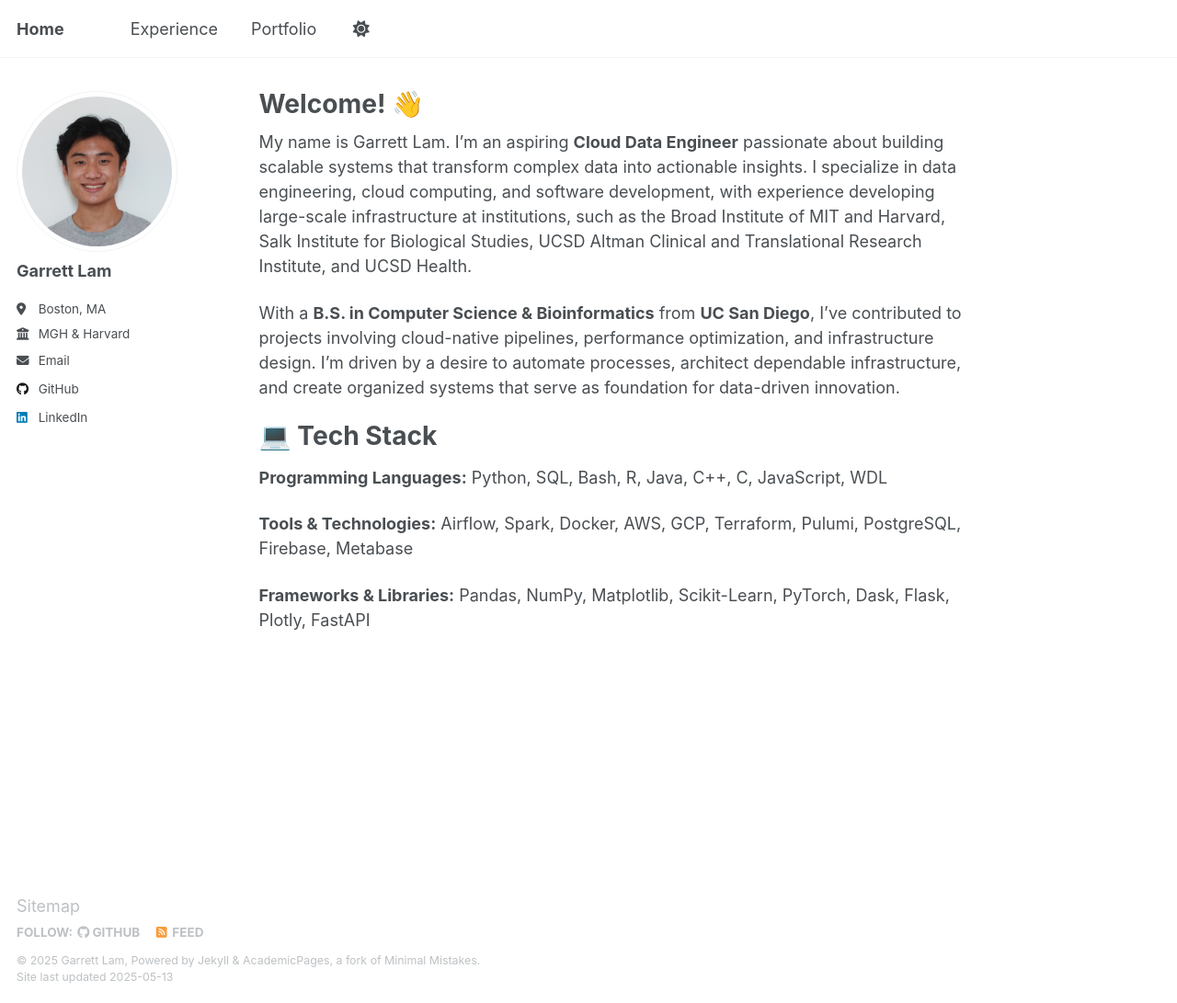
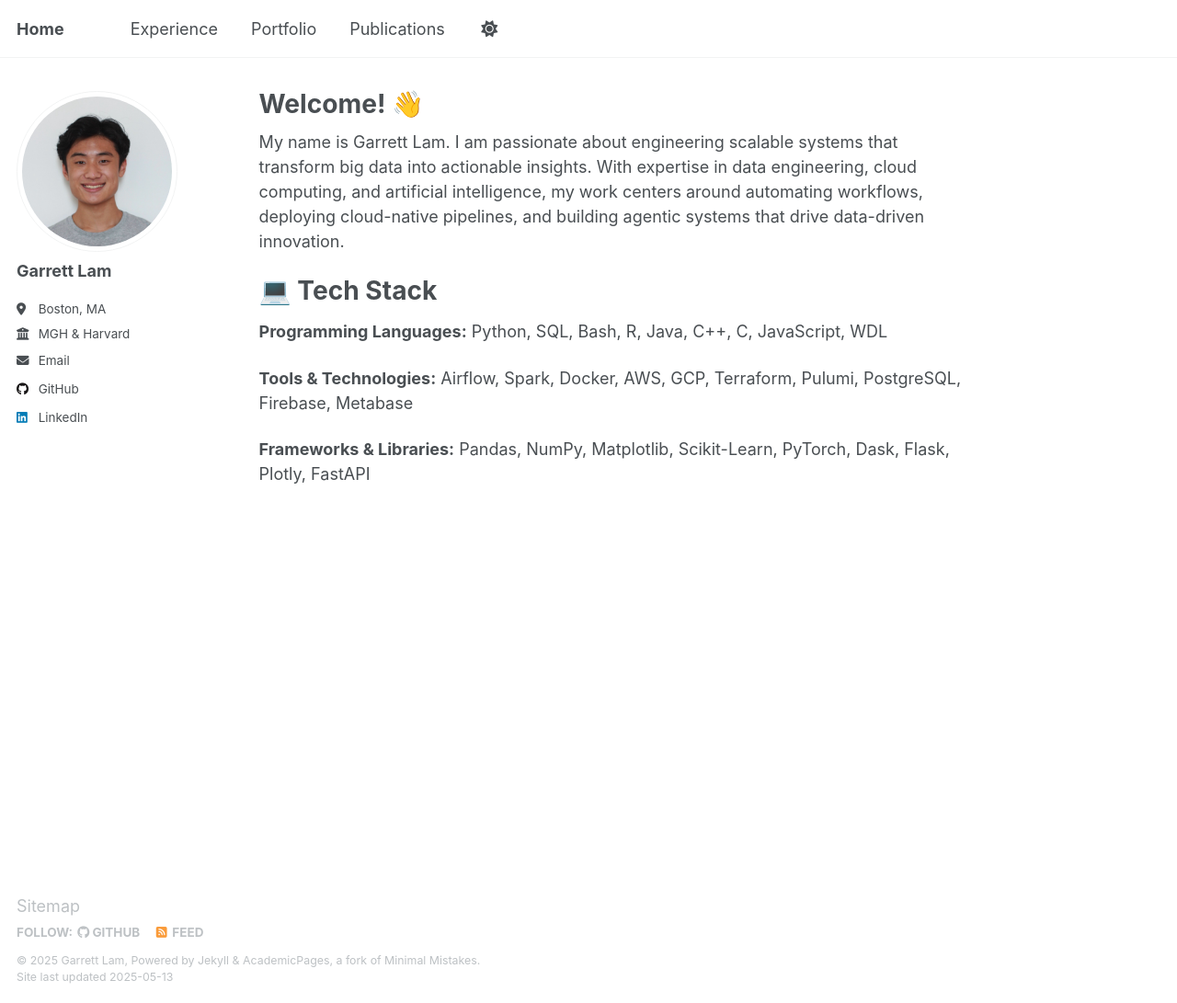
Before and after one commit to garrett-lam/garrett-lam.github.io, a Jekyll site: the page built from _pages/about.md, in a window 1280 px wide and 1091 px high. Shown: the whole window at 92% size. Built offline with Jekyll 4.4.1, drawn with Linux system fonts in a browser that asks for light colours.

Commit message:
updated about, added publications tab

```diff
--- a/_data/navigation.yml
+++ b/_data/navigation.yml
@@ -14,8 +14,8 @@
   - title: "Portfolio"
     url: /portfolio/
 
-  # - title: "Publications"
-  #   url: /publications/
+  - title: "Publications"
+    url: /publications/
 
 
 
--- a/_pages/about.md
+++ b/_pages/about.md
@@ -7,9 +7,7 @@
   - /about.html
 ---
 
-My name is Garrett Lam. I’m an aspiring **Cloud Data Engineer** passionate about building scalable systems that transform complex data into actionable insights. I specialize in data engineering, cloud computing, and software development, with experience developing large-scale infrastructure at institutions, such as the Broad Institute of MIT and Harvard, Salk Institute for Biological Studies, UCSD Altman Clinical and Translational Research Institute, and UCSD Health.
-
-With a **B.S. in Computer Science & Bioinformatics** from **UC San Diego**, I've contributed to projects involving cloud-native pipelines, performance optimization, and infrastructure design. I'm driven by a desire to automate processes, architect dependable infrastructure, and create organized systems that serve as foundation for data-driven innovation.
+My name is Garrett Lam. I am passionate about engineering scalable systems that transform big data into actionable insights. With expertise in data engineering, cloud computing, and artificial intelligence, my work centers around automating workflows, deploying cloud-native pipelines, and building agentic systems that drive data-driven innovation.
 
 💻 Tech Stack
 ======
```
